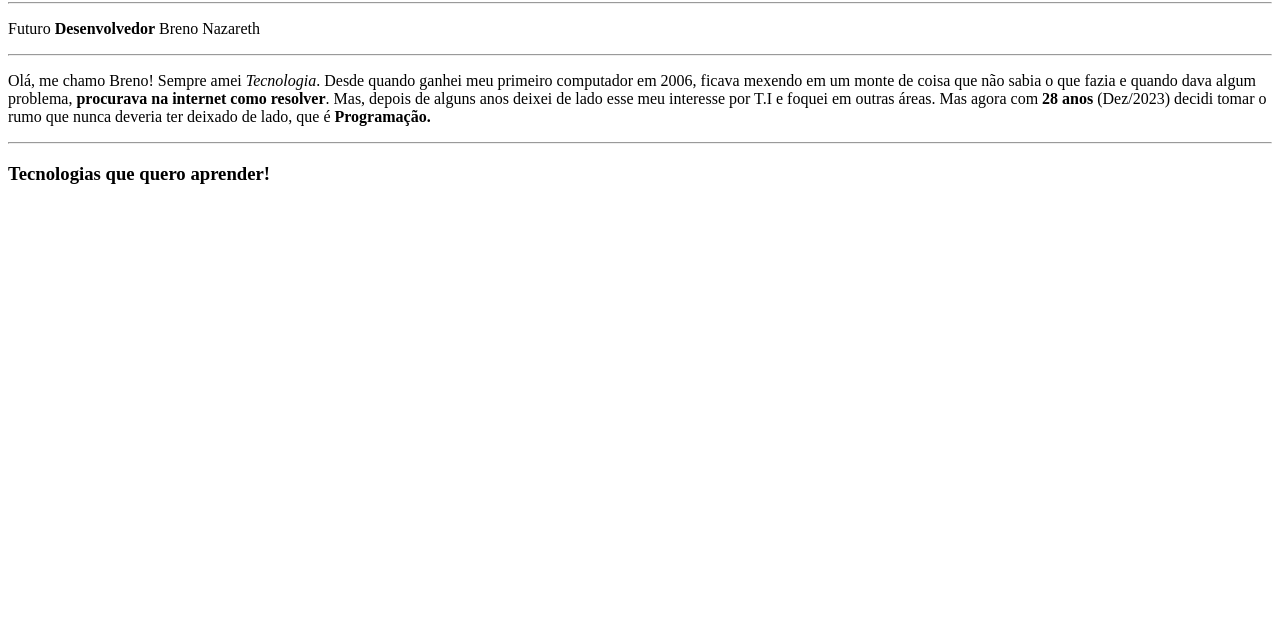
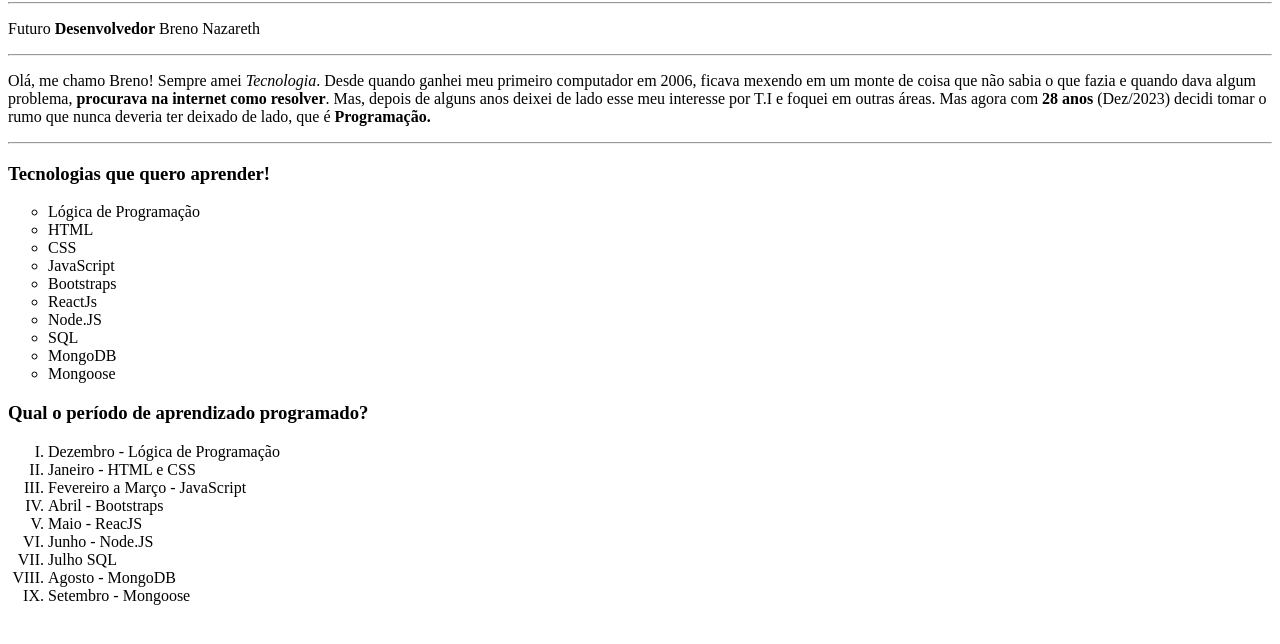
Before and after one commit to Breno-Nazareth/biografia-projeto-1, a plain HTML site: page index.html in a window 1280 px wide. Shown: the part 78-722 px from the top of the page. Drawn offline with Linux system fonts and the light colour scheme.

Commit message:
Adicionado listas

```diff
--- a/index.html
+++ b/index.html
@@ -17,6 +17,35 @@
 
          <h3>Tecnologias que quero aprender!</h3>
 
+        <!--Listas foram adicionadas, anotar para o próximo commit-->
+
+         <ul type="circle"> <!--Lista desordenada-->
+            <li>Lógica de Programação</li>
+            <li>HTML</li>
+            <li>CSS</li>
+            <li>JavaScript</li>
+            <li>Bootstraps</li>
+            <li>ReactJs</li>
+            <li>Node.JS</li>
+            <li>SQL</li>
+            <li>MongoDB</li>
+            <li>Mongoose</li>
+         </ul>
+
+         <h3>Qual o período de aprendizado programado?</h3>
+
+         <ol type="I"> <!--Lista Ordenada-->
+            <li>Dezembro - Lógica de Programação</li>
+            <li>Janeiro - HTML e CSS</li>
+            <li>Fevereiro a Março - JavaScript</li>
+            <li>Abril - Bootstraps</li>
+            <li>Maio - ReacJS</li>
+            <li>Junho - Node.JS</li>
+            <li>Julho  SQL</li>
+            <li>Agosto - MongoDB</li>
+            <li>Setembro - Mongoose</li>
+        </ol>
+
     </body>
 
 </html>
```
